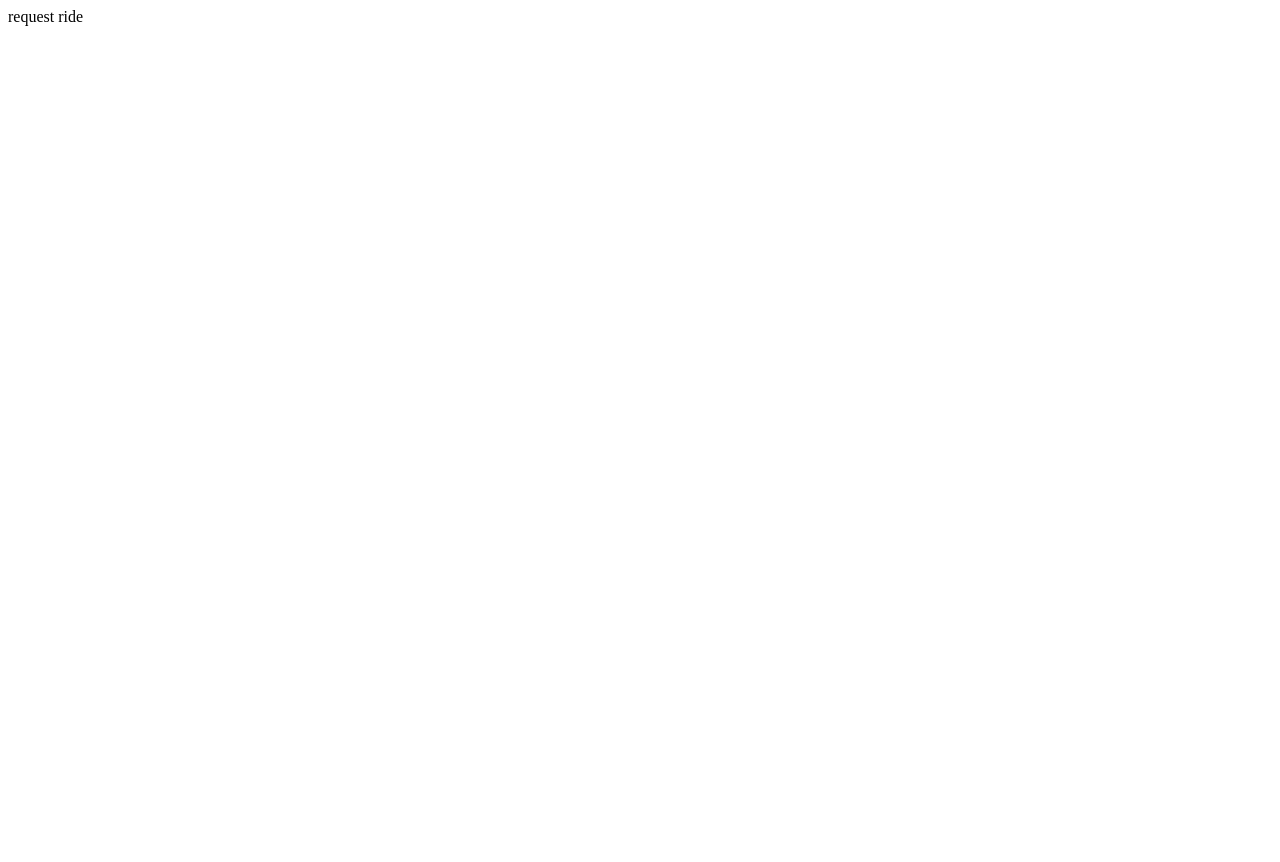
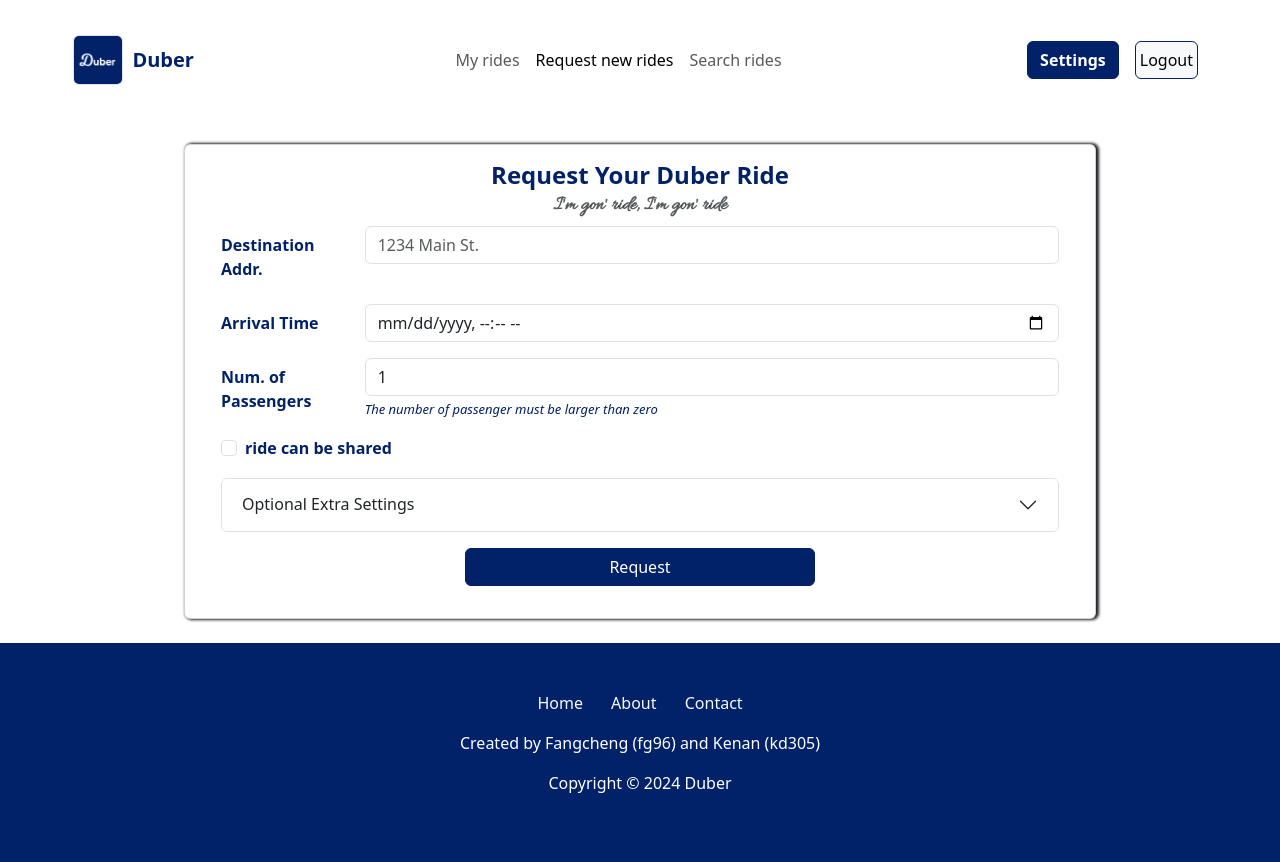
Before and after one commit to Jerry20000730/Duber, a Django app: page /ride/request_ride/ in a window 1280 px wide. Before the commit the page is almost empty. Before the commit the page ends 26 px from the top, so only its background shows below. Run offline with Django 5.2, Linux system fonts and the light colour scheme.

Commit message:
finish request ride frontend

```diff
--- a/Duber/views.py
+++ b/Duber/views.py
@@ -1,3 +1,4 @@
+from django.contrib.auth.decorators import login_required
 from django.shortcuts import render
 
 
--- a/Ride/views.py
+++ b/Ride/views.py
@@ -1,3 +1,4 @@
+from django.contrib.auth.decorators import login_required
 from django.http import HttpResponse
 from django.shortcuts import render
 
@@ -10,4 +11,4 @@ def setting(request):
 
 
 def request_ride(request):
-    return HttpResponse("request ride")
+    return render(request, 'riderequest.html')
--- /dev/null
+++ b/templates/riderequest.html
@@ -0,0 +1,116 @@
+{% load static %}
+<!DOCTYPE html>
+<html data-bs-theme="light" lang="en">
+
+<head>
+    <meta charset="utf-8">
+    <meta name="viewport" content="width=device-width, initial-scale=1.0, shrink-to-fit=no">
+    <title>DuberLogin</title>
+    <link rel="stylesheet" href="https://cdn.jsdelivr.net/npm/bootstrap@5.3.2/dist/css/bootstrap.min.css">
+    <link rel="stylesheet" href="https://fonts.googleapis.com/css?family=Alfa+Slab+One&amp;display=swap">
+    <link rel="stylesheet" href="https://fonts.googleapis.com/css?family=Allura&amp;display=swap">
+    <link rel="stylesheet" href="{% static 'css/bs-theme-overrides.css' %}">
+    <link rel="stylesheet" href="{% static 'css/Banner-Heading-Image-images.css'%}">
+    <link rel="stylesheet" href="{% static 'css/Login-Form-Basic-icons.css' %}">
+    <link rel="stylesheet" href="{% static 'css/Multi-step-form.css' %}">
+    <link rel="stylesheet" href="{% static 'css/Navbar-Centered-Links-icons.css' %}">
+</head>
+
+<body>
+    <nav class="navbar navbar-expand sticky-top py-3" style="height: 120px;width: auto;padding: 16px 0px;text-align: center;position: relative;overflow: visible;transform: translate(0px);">
+        <div class="container"><a class="navbar-brand d-flex align-items-center" href="#"><span class="bs-icon-sm bs-icon-rounded bs-icon-primary d-flex justify-content-center align-items-center me-2 bs-icon"><img class="border rounded" src="{% static 'img/duber.png' %}" width="50"></span><span>&nbsp;&nbsp;<strong style="color: #012169;">Duber</strong></span></a>
+            <div class="collapse navbar-collapse" id="navcol-1">
+                <ul class="navbar-nav mx-auto">
+                    <li class="nav-item"><a class="nav-link" href="#">My rides</a></li>
+                    <li class="nav-item"><a class="nav-link active" href="#">Request new rides</a></li>
+                    <li class="nav-item"><a class="nav-link" href="#">Search rides</a></li>
+                </ul>
+                <div class="row">
+                    <div class="col">
+                        <div class="row">
+                            <div class="col px-1">
+                                {% if user.id is not None %}<p class="lh-sm fw-light" style="margin-bottom: 0px;font-weight: bold;padding: 2px;padding-bottom: 0px;">Welcome {{ user.first_name }}</p>{% endif %}
+                            </div>
+                            <div class="col px-1"><a class="btn btn-primary" role="button" style="font-weight: bold;border-style: solid;">Settings</a></div>
+                            <div class="col align-middle"><a class="btn btn-primary text-bg-light px-1" role="button">Logout</a></div>
+                        </div>
+                    </div>
+                </div>
+            </div>
+        </div>
+    </nav>
+    <div class="w-75 p-4 mx-auto">
+        <div style="margin: 0px;">
+            <div class="card" style="box-shadow: 2px 0px 3px 1px;">
+                <div class="card-body d-flex flex-column align-items-center">
+                    <h4 class="card-title" style="border-color: var(--bs-primary);color: var(--bs-primary);font-weight: bold;">Request Your Duber Ride</h4>
+                    <h6 class="text-muted card-subtitle mb-2" style="font-family: Allura, serif;font-weight: bold;font-size: 20px;">I'm gon' ride, I'm gon' ride</h6>
+                    <div class="w-100 m-auto" style="padding-right: 20px;padding-left: 20px;">
+                        <form>
+                            <div class="row mb-3">
+                                <div class="col col-sm-2"><label class="col-form-label" style="color: var(--bs-primary);font-weight: bold;">Destination Addr.</label></div>
+                                <div class="col"><input class="form-control col-sm-10" type="text" placeholder="1234 Main St."></div>
+                            </div>
+                            <div class="row mb-3">
+                                <div class="col col-sm-2"><label class="col-form-label" style="color: var(--bs-primary);font-weight: bold;">Arrival Time</label></div>
+                                <div class="col"><input class="form-control" type="datetime-local"></div>
+                            </div>
+                            <div class="row mb-3">
+                                <div class="col col-sm-2"><label class="col-form-label" style="color: var(--bs-primary);font-weight: bold;">Num. of Passengers</label></div>
+                                <div class="col"><input class="form-control" type="number" min="1" value="1"><span style="color: var(--bs-primary);font-style: italic;font-size: 13px;">The number of passenger must be larger than zero</span></div>
+                            </div>
+                            <div class="row mb-3">
+                                <div class="col">
+                                    <div class="form-check"><input class="form-check-input" type="checkbox" id="formCheck-1"><label class="form-check-label" for="formCheck-1" style="color: var(--bs-primary);font-weight: bold;">ride can be shared</label></div>
+                                </div>
+                            </div>
+                            <div class="row mb-3">
+                                <div class="col">
+                                    <div class="accordion" role="tablist" id="optional_settings">
+                                        <div class="accordion-item">
+                                            <h2 class="accordion-header">
+                                                <button class="accordion-button collapsed" type="button" data-bs-toggle="collapse" data-bs-target="#collapseOne" aria-expanded="false" aria-controls="collapseOne">Optional Extra Settings</button>
+                                            </h2>
+                                            <div class="accordion-collapsed collapse" id="collapseOne" data-bs-parent="#optional_settings">
+                                                <div class="accordion-body">
+                                                    <div id="vehicle_type_optional" class="mb-3">
+                                                        <h5 style="color: var(--bs-primary);font-weight: bold;">Choose desired Vehicle Type</h5>
+                                                        <div class="form-check"><input class="form-check-input" type="radio" id="duberXChoice"><label class="form-check-label" for="formCheck-2">DuberX</label></div>
+                                                        <div class="form-check"><input class="form-check-input" type="radio" id="DuberXLChoice"><label class="form-check-label" for="formCheck-3">DuberXL</label></div>
+                                                        <div class="form-check"><input class="form-check-input" type="radio" id="duberLuxuryChoice"><label class="form-check-label" for="duberXChoice-1">Duber Luxury</label></div>
+                                                    </div>
+                                                    <div id="special_request" class="mb-3">
+                                                        <h5 style="color: var(--bs-primary);font-weight: bold;">Special Request</h5><textarea class="form-control"></textarea>
+                                                    </div>
+                                                </div>
+                                            </div>
+                                        </div>
+                                    </div>
+                                </div>
+                            </div>
+                            <div class="row mb-3">
+                                <div class="col" style="text-align:center"><button class="btn btn-primary col-sm-5" type="button" style="border-radius: 6px;">Request</button></div>
+                            </div>
+                        </form>
+                    </div>
+                </div>
+            </div>
+        </div>
+    </div>
+    <footer class="text-center bg-primary mt-auto w-100" style="height: 218.983px">
+        <div class="container text-white py-4 py-lg-5">
+            <ul class="list-inline">
+                <li class="list-inline-item me-4"><a class="link-light" href="#">Home</a></li>
+                <li class="list-inline-item me-4"><a class="link-light" href="#">About</a></li>
+                <li class="list-inline-item"><a class="link-light" href="#">Contact</a></li>
+            </ul>
+            <p style="color: var(--bs-white);">Created by Fangcheng (fg96) and Kenan (kd305)</p>
+            <p style="color: var(--bs-white);">Copyright © 2024 Duber</p>
+        </div>
+    </footer>
+    <script src="https://cdn.jsdelivr.net/npm/bootstrap@5.3.2/dist/js/bootstrap.bundle.min.js"></script>
+    <script src="{% static 'js/bs-init.js' %}"></script>
+    <script src="{% static 'js/Multi-step-form-script.js' %}"></script>
+</body>
+
+</html>
```
Also changed, not shown: Account/models.py (+2 -5 lines), Duber/settings.py (+19 -8 lines), Ride/models.py (+7 -10 lines), templates/myrides.html (+1 -13 lines).
